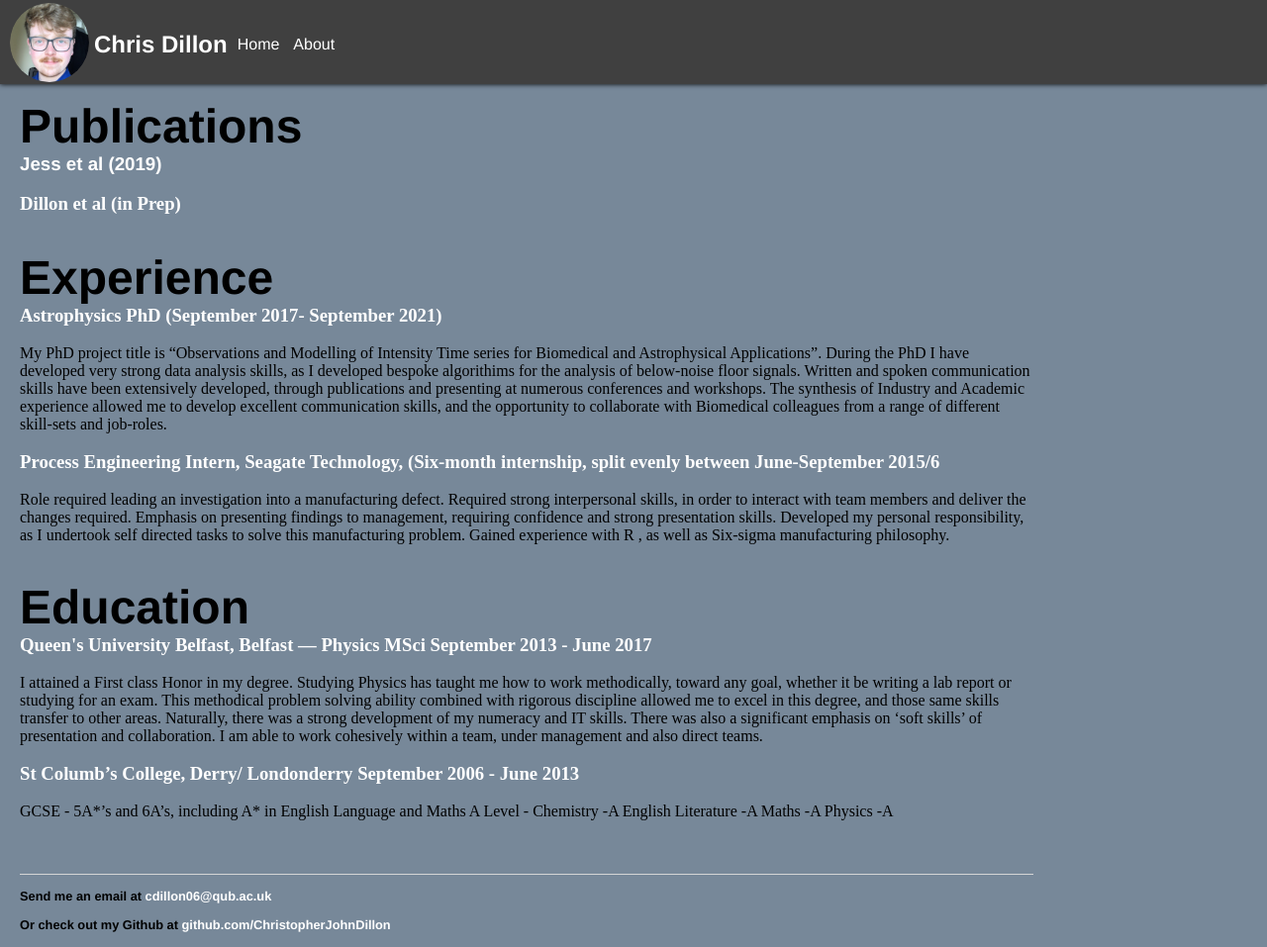
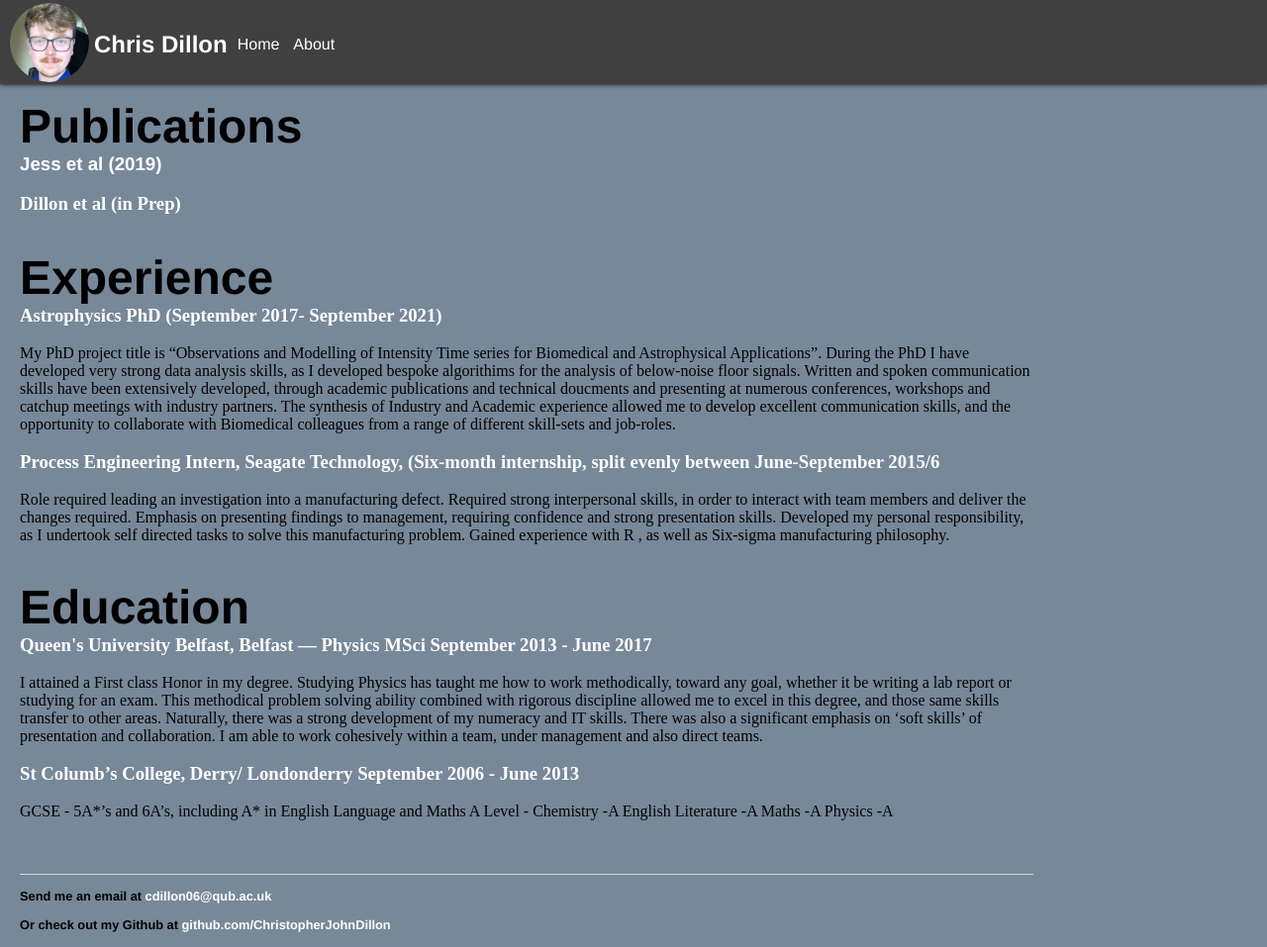
Before and after one commit to ChristopherJohnDillon/ChrisDillon.github.io, a Jekyll site: the page built from index.html, in a window 1280 px wide and 957 px high. Shown: the whole window at 99% size. Built offline with Jekyll 4.4.1, drawn with Linux system fonts in a browser that asks for light colours.

Commit message:
Update index.html

```diff
--- a/index.html
+++ b/index.html
@@ -36,9 +36,10 @@ Dillon et al (in Prep)
 My PhD project title is <q>Observations and Modelling of Intensity Time series for Biomedical
 and Astrophysical Applications</q>. During the PhD I have developed very strong data analysis skills,
 as I developed bespoke algorithims for the analysis of below-noise floor signals. Written and spoken communication
-skills have been extensively developed, through publications and presenting at numerous conferences and workshops.
-The synthesis of Industry and
-Academic experience allowed me to develop excellent communication skills, and the opportunity to collaborate with
+skills have been extensively developed, through academic publications and technical doucments and presenting at numerous conferences,
+ workshops and catchup meetings with industry partners.
+The synthesis of Industry and Academic experience allowed me to
+develop excellent communication skills, and the opportunity to collaborate with
 Biomedical colleagues from a range of different skill-sets and job-roles.
 
   <br>
```
